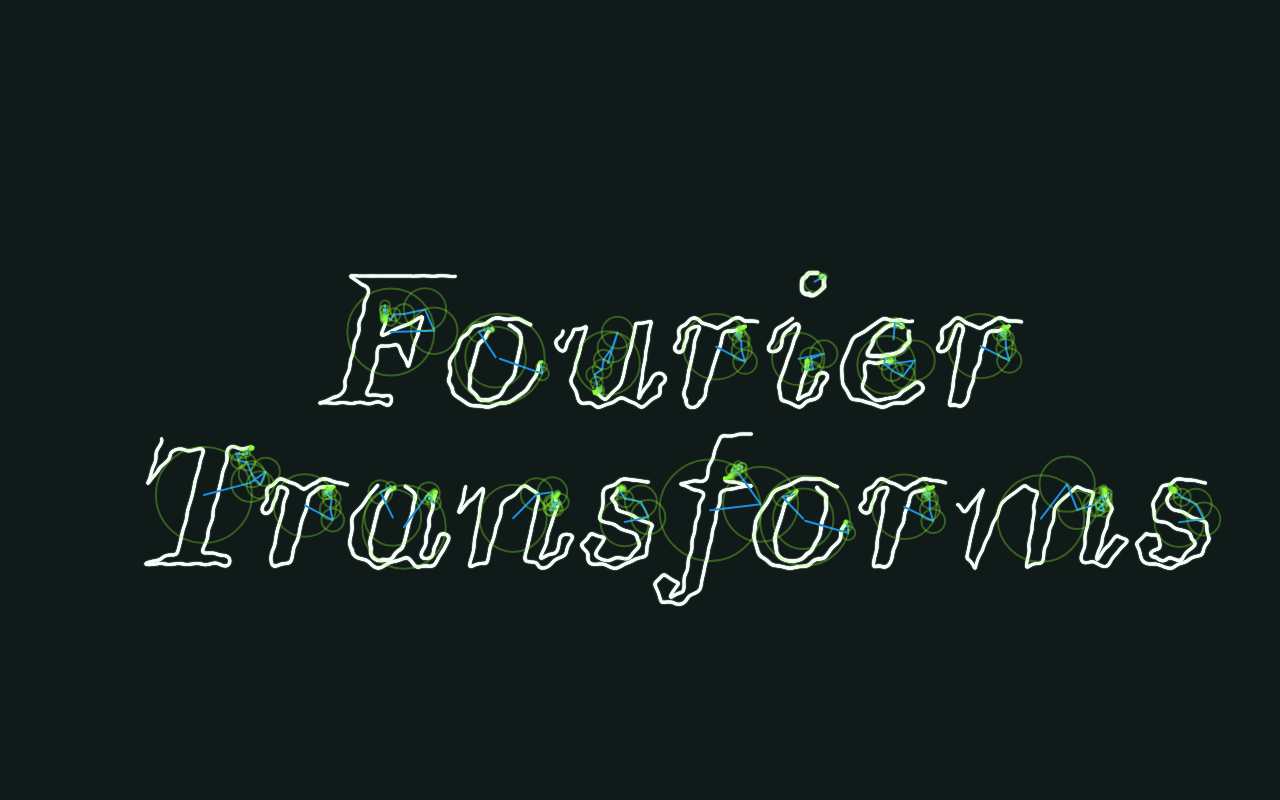
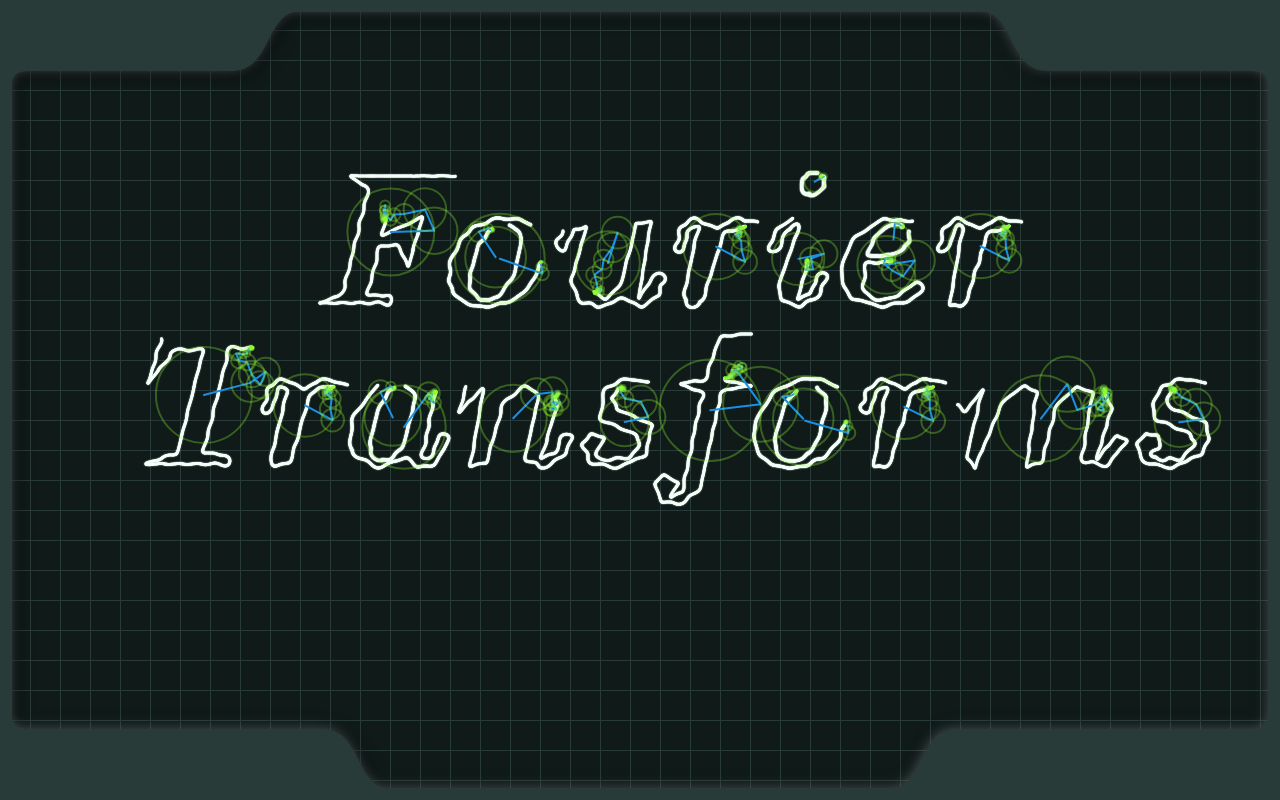
Before and after one commit to 4oeuhtns/fouriertransform, a Next.js app: page /test in a window 1280 px wide. Built offline with nearby package versions, Linux system fonts and the light colour scheme.

Commit message:
making homepage

```diff
--- a/app/test/page.js
+++ b/app/test/page.js
@@ -1,6 +1,7 @@
 "use client";
 import CombinedEpicycle from "@/components/combinedEpicycle";
 import useWindowDimensions from "@/components/windowDimensions";
+import Frame from "@/components/frame";
 
 function Slider() {
   let pointstest = [
@@ -1220,9 +1221,15 @@ function Slider() {
     ],
   ];
 
+  for (let i = 0; i < pointstest.length; i++) {
+    for (let j = 0; j < pointstest[i].length; j++) {
+      pointstest[i][j][1] += 100;
+    }
+  }
+
   const { width, height } = useWindowDimensions();
   return (
-    <div className="h-screen w-full flex flex-col  items-center text-5xl font-operatorItalic bg-[#0F1A19]">
+    <div className="h-screen w-full flex flex-col items-center bg-[length:30px_30px] bg-[linear-gradient(to_right,#293b39_1px,transparent_1px),linear-gradient(to_bottom,#293b39_1px,transparent_1px)]">
       <CombinedEpicycle
         points={pointstest}
         speed={0.01}
@@ -1231,6 +1238,7 @@ function Slider() {
         colour={"#F4FFF8"}
         className="absolute left-0 top-0"
       />
+      <Frame />
     </div>
   );
 }
--- a/components/combinedEpicycle.jsx
+++ b/components/combinedEpicycle.jsx
@@ -92,11 +92,12 @@ export default function CombinedEpicycle({ points, speed, colour, ...props }) {
     shouldClearPath.current = true;
   }, [props]);
 
-  const clearing = useRef(false);
+  const clearing = useRef(1);
 
   const drawPath = (ctx, frame) => {
     if (frame === 0) {
-      clearing.current = !clearing.current;
+      clearing.current += 1;
+      clearing.current %= 3;
     }
     ctx.resetTransform();
     ctx.translate(ctx.canvas.width / 2, ctx.canvas.height / 2);
@@ -114,7 +115,7 @@ export default function CombinedEpicycle({ points, speed, colour, ...props }) {
     ctx.shadowOffsetY = 0;
     ctx.shadowColor = `${colour}50`;
 
-    if (clearing.current) {
+    if (clearing.current === 0) {
       ctx.globalCompositeOperation = "destination-out";
       ctx.lineWidth = 6;
     } else {
--- /dev/null
+++ b/components/frame.jsx
@@ -0,0 +1,21 @@
+"use client";
+import "@/components/styles.css";
+
+export default function Frame() {
+  return (
+    <div>
+      <div className="fixed top-0 left-0 h-screen w-full z-50 frame">
+        <div>
+          <div className="absolute top-0 w-full h-3 bg-[#293b39]"/>
+          <div className="absolute bottom-0 w-full h-3 bg-[#293b39]"/>
+          <div className="absolute left-0 h-full w-3 bg-[#293b39]"/>
+          <div className="absolute right-0 h-full w-3 bg-[#293b39]"/>
+          <div className="absolute left-[11px] top-[11px] bg-[url('/assets/top_left.svg')] bg-no-repeat w-[300px] h-[78px] bg-contain"/>
+          <div className="absolute right-[11px] top-[11px] bg-[url('/assets/top_left.svg')] bg-no-repeat w-[300px] h-[78px] bg-contain transform scale-x-[-1]"/>
+          <div className="absolute left-[11px] bottom-[11px] bg-[url('/assets/bottom_left.svg')] bg-no-repeat w-[380px] h-[78px] bg-contain"/>
+          <div className="absolute right-[11px] bottom-[11px] bg-[url('/assets/bottom_left.svg')] bg-no-repeat w-[380px] h-[78px] bg-contain transform scale-x-[-1]"/>
+        </div>
+      </div>
+    </div>
+  );
+};
--- a/components/styles.css
+++ b/components/styles.css
@@ -22,8 +22,7 @@ input[type="range"]::-webkit-slider-thumb {
   height: 1rem;
   width: 1rem;
   border-radius: 100%;
-  box-shadow:
-    inset -1px -1px 2px rgba(244, 255, 248, 0.1),
+  box-shadow: inset -1px -1px 2px rgba(244, 255, 248, 0.1),
     inset 1px 1px 2px rgba(0, 0, 0, 0.5);
 }
 
@@ -68,7 +67,6 @@ input[type="range"]:hover::-moz-range-thumb {
   outline-offset: 0.125rem;
 }
 
-
 .rainbow {
   transition: all 0.3s ease-in-out;
 }
@@ -78,27 +76,46 @@ input[type="range"]:hover::-moz-range-thumb {
   border: 1px solid #293b39;
   outline: 2px solid #293b39;
   outline-offset: 0.125rem;
-  box-shadow:
-    inset -1px -1px 2px rgba(244, 255, 248, 0.1),
+  box-shadow: inset -1px -1px 2px rgba(244, 255, 248, 0.1),
     inset 1px 1px 2px rgba(0, 0, 0, 0.5);
-  color: #0F1A19;
+  color: #0f1a19;
 }
 
 .rainbow-animation {
-  background: linear-gradient(238deg, #fd8800, #fd008f, #9700fd, #003dfd, #05c7e6, #4bd58d);
+  background: linear-gradient(
+    238deg,
+    #fd8800,
+    #fd008f,
+    #9700fd,
+    #003dfd,
+    #05c7e6,
+    #4bd58d
+  );
   background-size: 500% 500%;
   -webkit-animation: rainbow 30s ease infinite;
   animation: rainbow 30s ease infinite;
 }
 @-webkit-keyframes rainbow {
-  0% { background-position: 0% 50% }
-  50% { background-position: 100% 50% }
-  100% { background-position: 0% 50% }
+  0% {
+    background-position: 0% 50%;
+  }
+  50% {
+    background-position: 100% 50%;
+  }
+  100% {
+    background-position: 0% 50%;
+  }
 }
 @keyframes rainbow {
-  0% { background-position: 0% 50% }
-  50% { background-position: 100% 50% }
-  100% { background-position: 0% 50% }
+  0% {
+    background-position: 0% 50%;
+  }
+  50% {
+    background-position: 100% 50%;
+  }
+  100% {
+    background-position: 0% 50%;
+  }
 }
 
 .toggle-switch {
@@ -121,11 +138,12 @@ input[type="range"]:hover::-moz-range-thumb {
   left: 0;
   right: 0;
   bottom: 0;
-  background-color: #0F1A19;
+  background-color: #0f1a19;
   transition: 0.4s;
   border-radius: 34px;
   border: 2px solid #293b39;
-  box-shadow: -1px -1px 6px rgba(244,255,248,0.25), 3px 3px 8px rgba(0,0,0,0.75);
+  box-shadow: -1px -1px 6px rgba(244, 255, 248, 0.25),
+    3px 3px 8px rgba(0, 0, 0, 0.75);
 }
 
 .toggle-slider:before {
@@ -138,11 +156,12 @@ input[type="range"]:hover::-moz-range-thumb {
   background-color: #293b39;
   transition: 0.4s;
   border-radius: 50%;
-  box-shadow: inset -1px -1px 2px rgba(244,255,248,0.1), inset 1px 1px 2px rgba(0,0,0,0.5);
+  box-shadow: inset -1px -1px 2px rgba(244, 255, 248, 0.1),
+    inset 1px 1px 2px rgba(0, 0, 0, 0.5);
 }
 
 input:checked + .toggle-slider {
-  background-color: #0F1A19;
+  background-color: #0f1a19;
 }
 
 input:checked + .toggle-slider:before {
@@ -151,10 +170,9 @@ input:checked + .toggle-slider:before {
   border: 1px solid #293b39;
   outline: 2px solid #293b39;
   outline-offset: 0.125rem;
-  box-shadow:
-    inset -1px -1px 2px rgba(244, 255, 248, 0.1),
+  box-shadow: inset -1px -1px 2px rgba(244, 255, 248, 0.1),
     inset 1px 1px 2px rgba(0, 0, 0, 0.5);
-  color: #0F1A19;
+  color: #0f1a19;
 }
 
 input + .toggle-slider {
@@ -166,13 +184,17 @@ input + .toggle-slider:hover:before {
   border: 1px solid #293b39;
   outline: 2px solid #293b39;
   outline-offset: 0.125rem;
-  box-shadow:
-    inset -1px -1px 2px rgba(244, 255, 248, 0.1),
+  box-shadow: inset -1px -1px 2px rgba(244, 255, 248, 0.1),
     inset 1px 1px 2px rgba(0, 0, 0, 0.5);
-  color: #0F1A19;
+  color: #0f1a19;
 }
 
 /* Disable hover animation when checked */
 input:checked + .toggle-slider:hover {
-  background-color: #0F1A19;
+  background-color: #0f1a19;
 }
+
+.frame {
+  filter: drop-shadow(-1px -1px 6px rgba(244,255,248,0.25)) drop-shadow(3px 3px 8px rgba(0,0,0,0.75));
+  -webkit-filter: drop-shadow(-1px -1px 6px rgba(244,255,248,0.25)) drop-shadow(3px 3px 8px rgba(0,0,0,0.75));
+}
```
Also changed, not shown: public/assets/bottom_left.svg (added), public/assets/top_left.svg (added).
